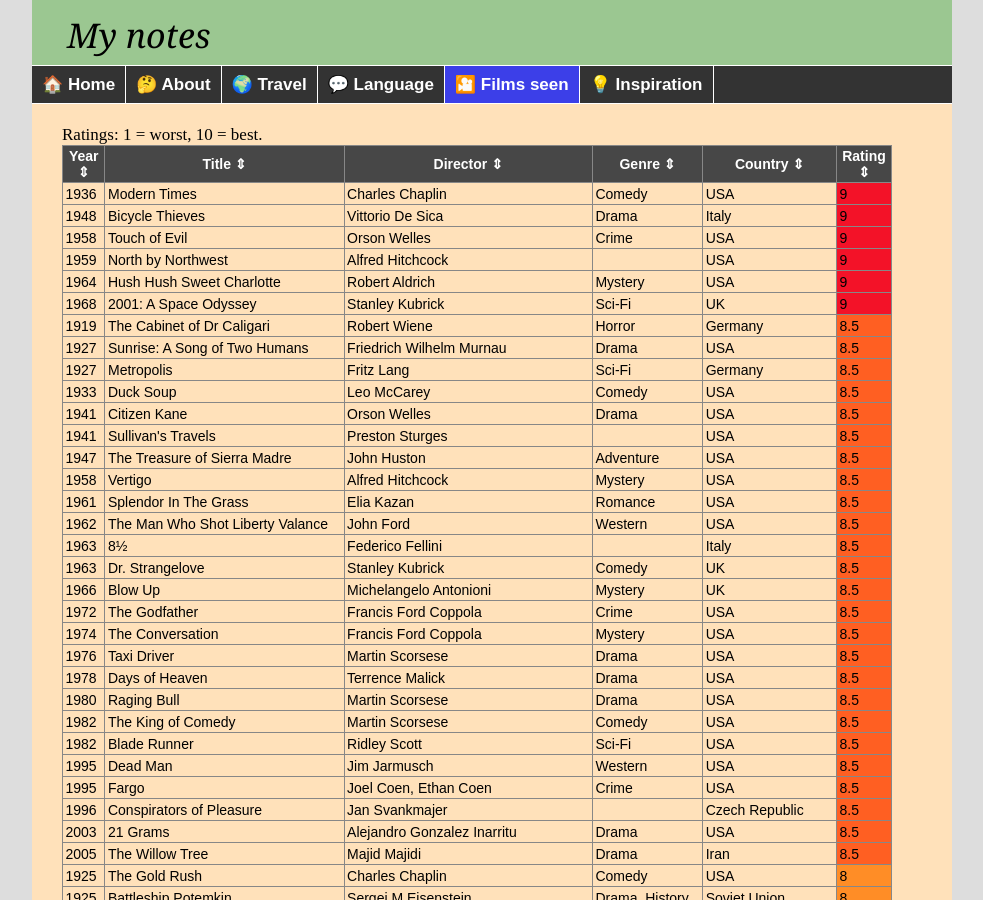
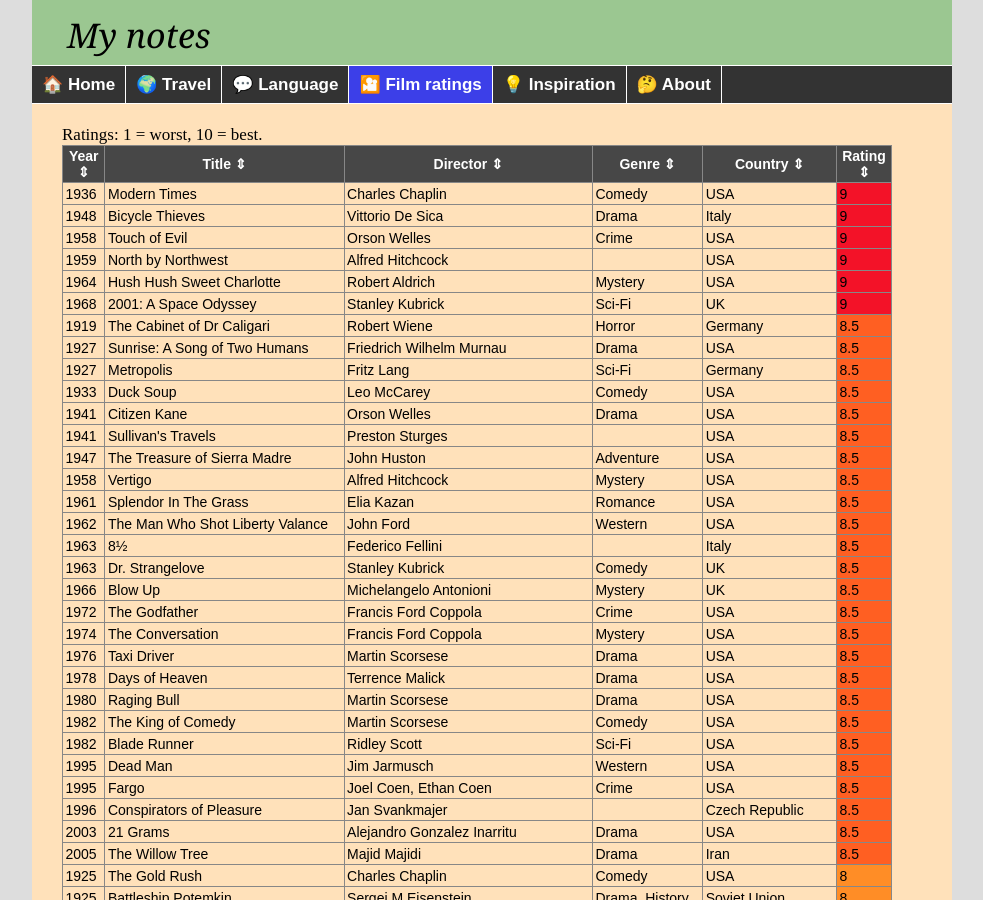
Before and after one commit to witbag/witbag.github.io, a Jekyll site: the page built from likes/index.html, in a window 1280 px wide and 900 px high. Shown: the whole window, without its empty margins (148-1131 px from the left). Built offline with Jekyll 4.4.1, drawn with Linux system fonts in a browser that asks for light colours.

Commit message:
Update likes.html

```diff
--- a/_layouts/likes.html
+++ b/_layouts/likes.html
@@ -4,11 +4,11 @@ layout: default
 
 <ul class="solidblockmenu">
 <li><a href="/">🏠 Home</a></li>
-<li><a href="/about">🤔 About</a></li>
 <li><a href="/travel">🌍 Travel</a></li>
 <li><a href="/lang">💬 Language</a></li>
-<li><a href="/likes" class="current">🎦 Films seen</a></li>
+<li><a href="/likes" class="current">🎦 Film ratings</a></li>
 <li><a href="/inspiration">💡 Inspiration</a></li>
+<li><a href="/about">🤔 About</a></li>
 </ul>
 
 <div class="likes">
```
